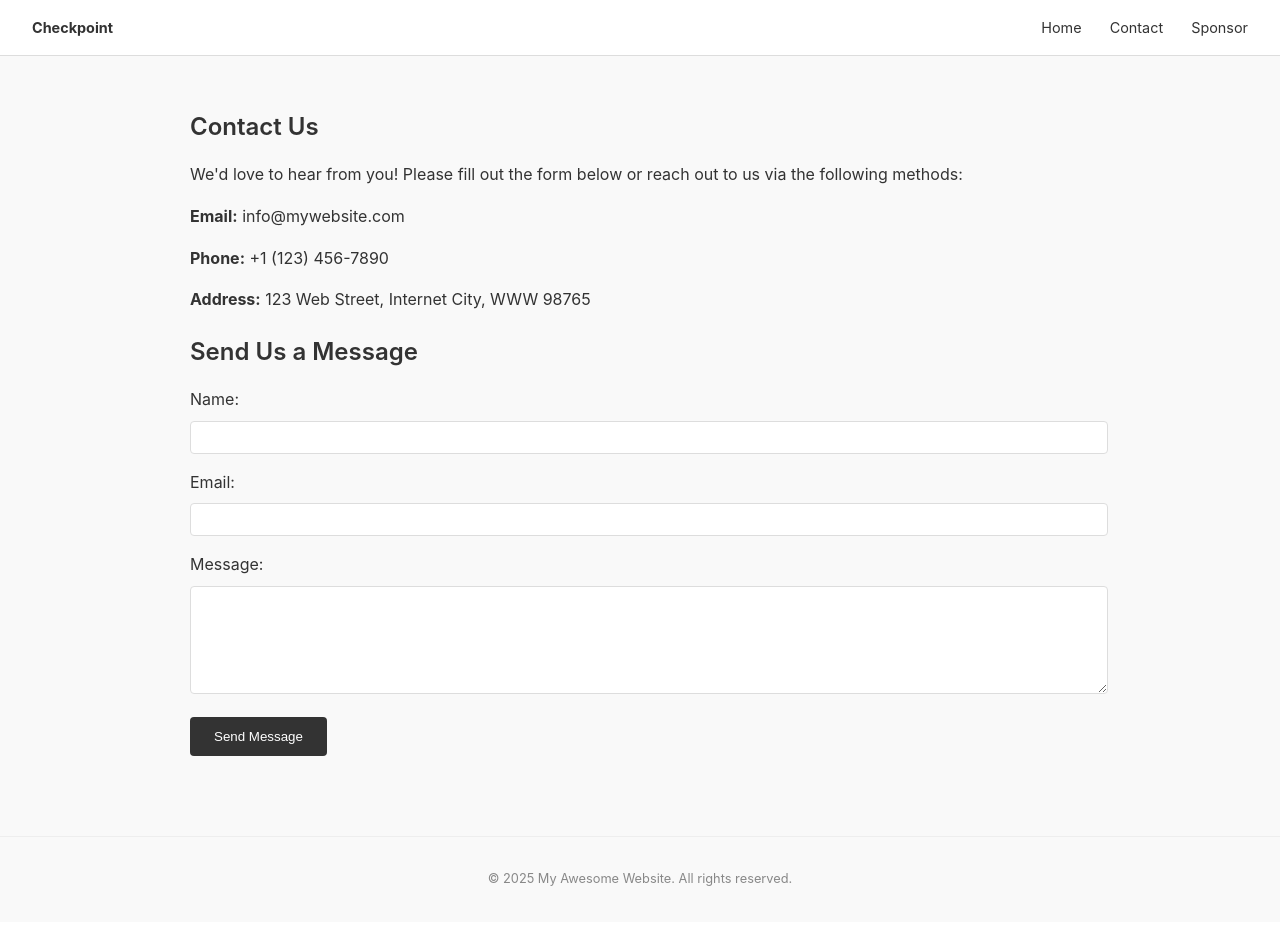
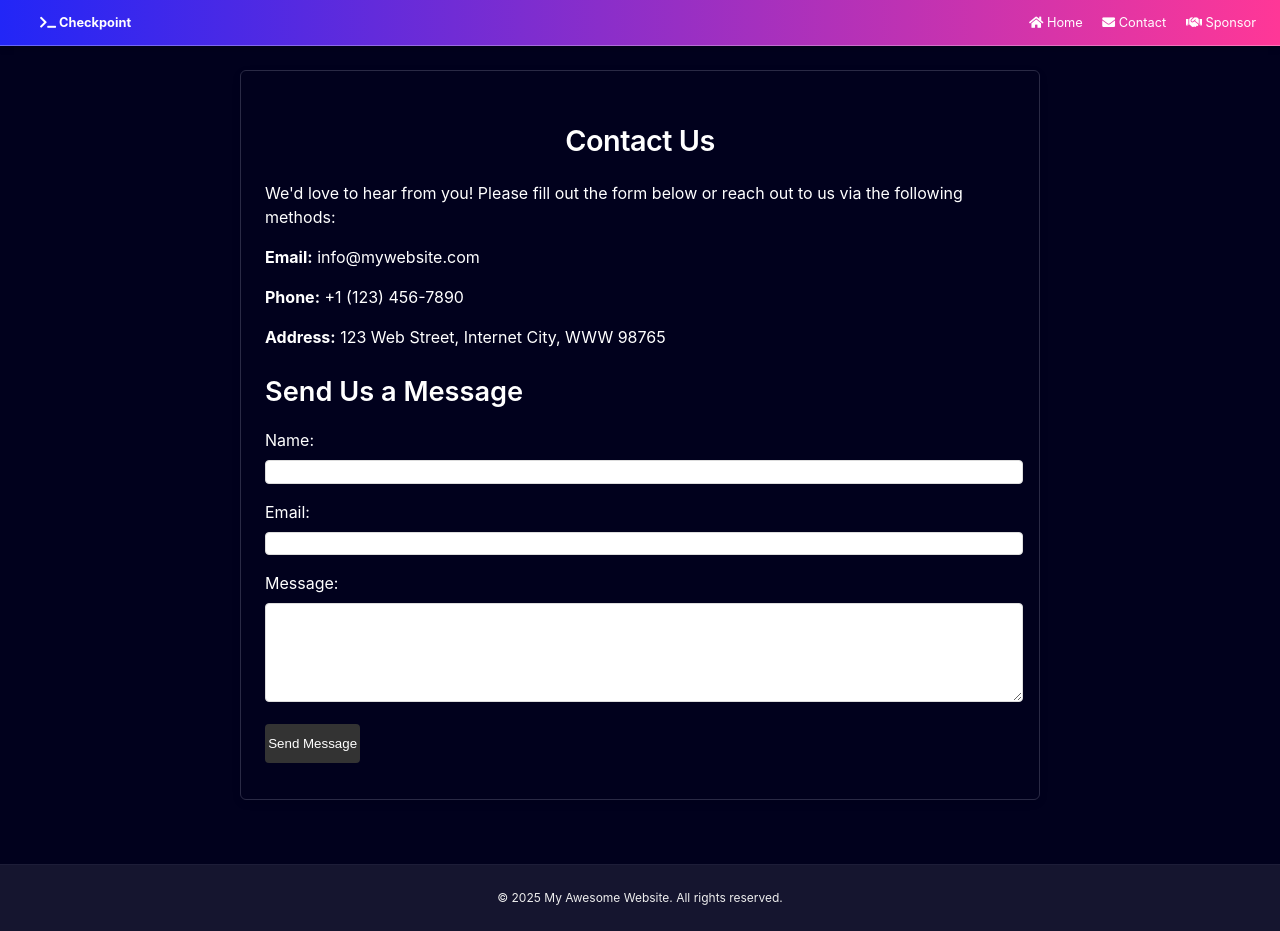
Before and after one commit to aya-aladdin/checkpoint, a Flask app: page /contact.html in a window 1280 px wide. Before the commit the page ends 886 px from the top, so only its background shows below. Run offline with Flask 3, Linux system fonts and the light colour scheme.

Commit message:
added styling

```diff
--- a/static/style.css
+++ b/static/style.css
@@ -1,3 +1,12 @@
+:root {
+  --accent-purple: #c627bf;
+  --accent-blue: #2226f7;
+  --accent-pink: #ff3797;
+  --accent-green: #25d56d;
+  --accent-yellow: #ffd527;
+  --accent-black:  #01011d;
+}
+
 html {
   height: 100%;
   margin: 0;
@@ -8,8 +17,8 @@
   font-family: 'Inter', sans-serif;
   margin: 0;
   padding: 0;
-  line-height: 1.6;
-  background: #f9f9f9;
+  line-height: 1.5;
+  background: var(--accent-black);
   color: #333;
   display: flex;
   flex-direction: column;
@@ -17,56 +26,108 @@
 }
 
 header {
-  background: #fff;
-  padding: 1rem 2rem;
-  border-bottom: 1px solid #ddd;
-  position: sticky;
-  top: 0;
+  background: linear-gradient(to right, var(--accent-blue), var(--accent-pink));
+  padding: 0.8rem 1.5rem;
+  border-bottom: 1px solid rgba(255, 255, 255, 0.3);
   z-index: 10;
+  box-shadow: 0 1px 8px rgba(0, 0, 0, 0.2);
 }
 
 .navbar {
   display: flex;
   justify-content: space-between;
   align-items: center;
-  font-size: 0.9rem;
+  font-size: 0.8rem;
+}
+
+.navbar .logo {
+  text-decoration: none;
+  color: #fff;
+  font-weight: 700;
+  font-size: 1rem;
+  transition: color 0.3s ease;
+}
+
+.navbar .logo:hover {
+  color: var(--accent-yellow);
 }
 
 .navbar a {
   text-decoration: none;
-  color: #333;
-  margin-left: 1.5rem;
+  color: #fff;
+  margin-left: 1rem;
+  position: relative;
+  transition: color 0.3s ease, transform 0.2s ease;
 }
 
 .navbar a:hover {
-  text-decoration: underline;
+  transform: translateY(-1px);
+}
+
+.navbar a::after {
+  content: '';
+  position: absolute;
+  width: 0;
+  height: 1.5px;
+  background: white;
+  bottom: -4px;
+  left: 50%;
+  transform: translateX(-50%);
+  transition: width 0.3s ease;
+}
+
+.navbar a:hover::after {
+  width: 100%;
 }
 
 main {
   flex: 1;
-  padding: 2rem;
-  max-width: 900px;
+  padding: 1.5rem;
+  max-width: 800px;
   margin: auto;
   width: 100%;
 }
 
 section {
-  margin-bottom: 3rem;
+  margin-bottom: 2.5rem;
+  padding: 1.5rem;
+  background-color: var(--accent-black);
+  border-radius: 6px;
+  box-shadow: 0 3px 10px rgba(0, 0, 0, 0.08);
+  border: 0.8px solid #2a2a45;
 }
 
 h1, h2 {
   font-weight: 600;
-  margin-bottom: 1rem;
+  margin-bottom: 0.8rem;
+  color: white;
+}
+
+h1 {
+  font-size: 1.8rem;
+  text-align: center;
+  margin-bottom: 1.2rem;
+  letter-spacing: -0.5px;
+}
+
+h2 {
+  font-size: 1.7rem;
 }
 
 p {
-  margin-bottom: 1rem;
+  margin-bottom: 0.8rem;
+  color: white;
 }
 
 footer {
   text-align: center;
-  font-size: 0.8rem;
-  color: #888;
-  padding: 2rem 0;
-  border-top: 1px solid #eee;
+  font-size: 0.75rem;
+  color: #eee;
+  padding: 1.5rem 0;
+  border-top: 1px solid #1d1d38;
+  background-color: #15152f;
 }
+
+ul{
+  color: #ffffff;
+}
--- a/templates/contact.html
+++ b/templates/contact.html
@@ -5,20 +5,32 @@
     <meta name="viewport" content="width=device-width, initial-scale=1.0">
     <title>Contact Us</title>
     <link rel="stylesheet" href="{{ url_for('static', filename='style.css') }}">
+    <link rel="stylesheet" href="https://cdnjs.cloudflare.com/ajax/libs/font-awesome/5.15.4/css/all.min.css">
 </head>
 <body>
 
     <header>
-        <nav class="navbar">
-            <div><strong>Checkpoint</strong></div>
-            <div>
-                <a href="{{ url_for('home') }}">Home</a>
-                <a href="{{ url_for('contact') }}">Contact</a>
-                <a href="{{ url_for('sponsor') }}">Sponsor</a>
-            </div>
-        </nav>
-    </header>
-
+    <nav class="navbar">
+      <div>
+        <strong>
+          <a href="{{url_for('home')}}">
+            <i class="fas fa-terminal"></i> Checkpoint
+          </a>
+        </strong>
+      </div>
+      <div>
+        <a href="{{ url_for('home') }}">
+          <i class="fas fa-home"></i> Home
+        </a>
+        <a href="{{ url_for('contact') }}">
+          <i class="fas fa-envelope"></i> Contact
+        </a>
+        <a href="{{ url_for('sponsor') }}">
+          <i class="fas fa-handshake"></i> Sponsor
+        </a>
+      </div>
+    </nav>
+  </header>
     <main>
         <section>
             <h1>Contact Us</h1>
@@ -31,18 +43,18 @@
             <form action="#" method="POST">
                 <p>
                     <label for="name">Name:</label><br>
-                    <input type="text" id="name" name="name" required style="width: 100%; padding: 0.5rem; margin-top: 0.5rem; border: 1px solid #ddd; border-radius: 4px;">
+                    <input type="text" id="name" name="name" required style="width: 100%; padding: 0.2rem; margin-top: 0.5rem; border: 1px solid #ddd; border-radius: 4px;">
                 </p>
                 <p>
                     <label for="email">Email:</label><br>
-                    <input type="email" id="email" name="email" required style="width: 100%; padding: 0.5rem; margin-top: 0.5rem; border: 1px solid #ddd; border-radius: 4px;">
+                    <input type="email" id="email" name="email" required style="width: 100%; padding: 0.2rem; margin-top: 0.5rem; border: 1px solid #ddd; border-radius: 4px;">
                 </p>
                 <p>
                     <label for="message">Message:</label><br>
-                    <textarea id="message" name="message" rows="6" required style="width: 100%; padding: 0.5rem; margin-top: 0.5rem; border: 1px solid #ddd; border-radius: 4px;"></textarea>
+                    <textarea id="message" name="message" rows="6" required style="width: 100%; padding: 0.2rem; margin-top: 0.5rem; border: 1px solid #ddd; border-radius: 4px;"></textarea>
                 </p>
                 <p>
-                    <button type="submit" style="background-color: #333; color: #fff; padding: 0.75rem 1.5rem; border: none; border-radius: 4px; cursor: pointer;">Send Message</button>
+                    <button type="submit" style="background-color: #333; color: #fff; padding: 0.75rem 0.2rem; border: none; border-radius: 4px; cursor: pointer;">Send Message</button>
                 </p>
             </form>
         </section>
```
Also changed, not shown: templates/home.html (+23 -7 lines), templates/sponsor.html (+22 -9 lines).
